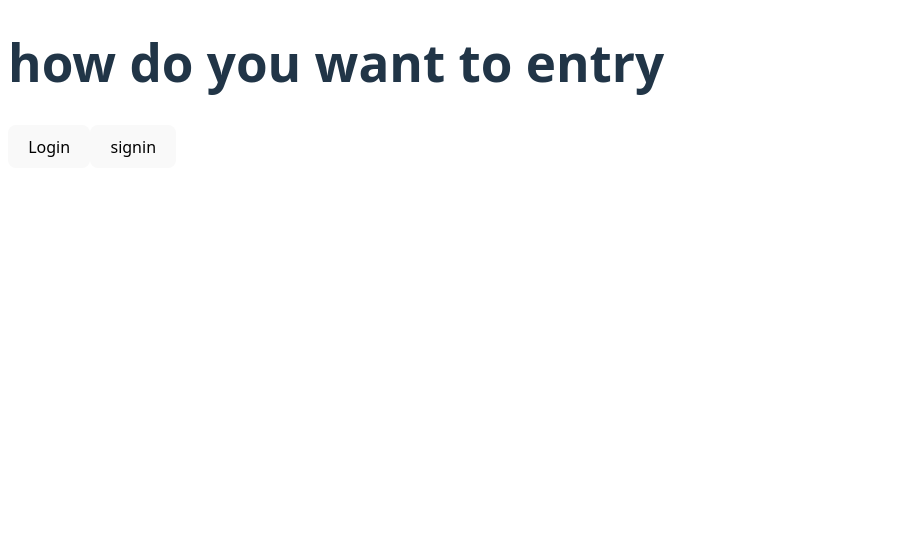
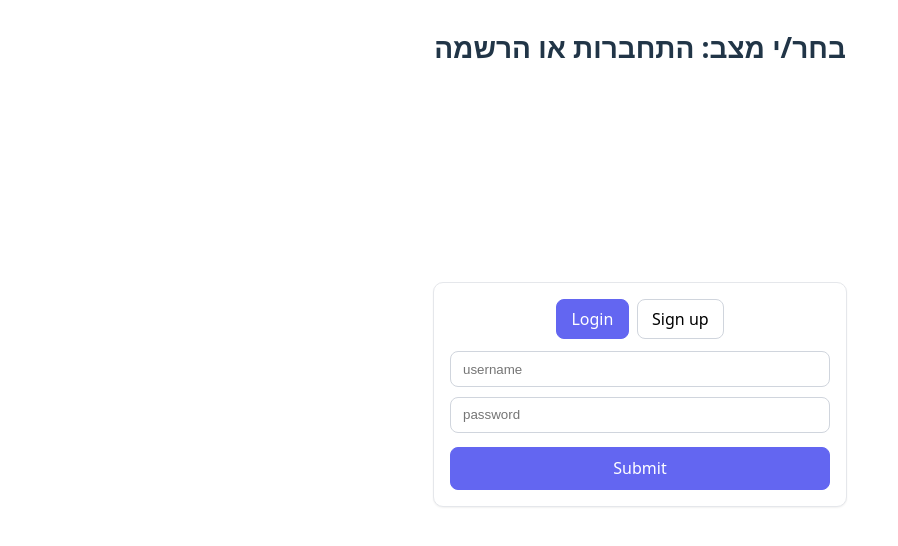
Before and after one commit to matanyaAlkobi/kodplay-client, a React (Vite) app: page / in a window 1280 px wide. Shown: the top 546 px of the page, without its empty margins (0-898 px from the left). Built offline with nearby package versions, Linux system fonts and the light colour scheme; no server answers.

Commit message:
added some styles

```diff
--- a/src/pages/entry.tsx
+++ b/src/pages/entry.tsx
@@ -1,10 +1,24 @@
 import { useNavigate } from "react-router"
 import checkIfTokenValid from "../utils/checkToken"
-import { useEffect } from "react"
+import { useEffect, useRef, useState } from "react"
+import login from "../utils/login"
+import signin from "../utils/signin"
+import saveToken from "../utils/saveToken"
+import "../styles/entry.css"
 
+type Mode = 'login' | 'signin'
 
 export default function Entry(){
     const navigate = useNavigate()
+    const [mode, setMode] = useState<Mode>('login')
+    const username = useRef<HTMLInputElement>(null)
+    const password = useRef<HTMLInputElement>(null)
+    const email = useRef<HTMLInputElement>(null)
+    const [inputEmpty,setInputEmpty] = useState(false)
+    const [notPasswordMatch,setPasswordMatch] = useState(false)
+    const [serverError,setServerError] = useState(false)
+    const [loading,setLoading] = useState(false)
+
     useEffect(() => {
         const checkToken = async() => {
             const token = await checkIfTokenValid()
@@ -13,16 +27,75 @@ export default function Entry(){
             }
         }
         checkToken()
-    },[])
-    return<>
-        <h1>how do you want to entry</h1>
-        <button onClick={() => {
-            const logorsign = 'login'
-            navigate('/login',{state:{logorsign:logorsign}})
-        }}>Login</button>
-        <button onClick={() => {
-            const logorSign = 'signin'
-            navigate('/login',{state:{logorsign:logorSign}})
-        }}>signin</button>
-    </>
+    },[navigate])
+
+    const onSubmit = async (e: React.FormEvent) => {
+        e.preventDefault()
+        if(!username.current?.value || !password.current?.value){
+            setInputEmpty(true)
+            return
+        } else {
+            setInputEmpty(false)
+        }
+        const user = {username:username.current?.value, password:password.current?.value, email:email.current?.value}
+        setLoading(true)
+        try{
+            const res = mode === 'login' ? await login(user) : await signin(user)
+            if(res?.status === 403){
+                setLoading(false)
+                setPasswordMatch(true)
+                return
+            }
+            if(res?.status === 500){
+                setLoading(false)
+                setServerError(true)
+                return
+            }
+            setPasswordMatch(false)
+            setServerError(false)
+            const token = await res?.json()
+            saveToken(token)
+            navigate('/home')
+        } finally {
+            setLoading(false)
+        }
+    }
+
+    return (
+        <main id="entry">
+            <h1>בחר/י מצב: התחברות או הרשמה</h1>
+            <div className="body">
+              <div className="panel">
+                <div className="tabs" role="tablist" aria-label="Login or Sign up">
+                    <button
+                      type="button"
+                      role="tab"
+                      aria-selected={mode==='login'}
+                      className={mode==='login' ? 'active' : ''}
+                      onClick={() => setMode('login')}
+                    >Login</button>
+                    <button
+                      type="button"
+                      role="tab"
+                      aria-selected={mode==='signin'}
+                      className={mode==='signin' ? 'active' : ''}
+                      onClick={() => setMode('signin')}
+                    >Sign up</button>
+                </div>
+                <form onSubmit={onSubmit}>
+                    <input type="text" placeholder="username" ref={username} required />
+                    <input type="password" placeholder="password" ref={password} required />
+                    {mode === 'signin' && (
+                      <input type="email" placeholder="email" ref={email} />
+                    )}
+                    <button type="submit">Submit</button>
+                    {loading && <p className="hint">Loading...</p>}
+                    {inputEmpty && <p className="error">This is a required fields</p>}
+                    {serverError && <p className="error">error in server</p>}
+                    {notPasswordMatch && <p className="error">password or user name not match</p>}
+                </form>
+              </div>
+            </div>
+        </main>
+    )
 }
--- a/src/pages/login.tsx
+++ b/src/pages/login.tsx
@@ -3,6 +3,7 @@ import login from "../utils/login"
 import { useRef, useState } from "react"
 import signin from "../utils/signin"
 import saveToken from "../utils/saveToken"
+import "../styles/login.css"
 
 export default function Login(){
     const navigate = useNavigate()
@@ -14,7 +15,9 @@ export default function Login(){
     const [notPasswordMatch,setPasswordMatch] = useState(false)
     const [Error,setError] = useState(false)
     const [loading,setLoading] = useState(false)
-    return<form>
+    return (
+    <main id="login">
+      <form>
         <input type="text" placeholder="username" ref={username} required/>
         <input type="password" placeholder="password" ref={password} required/>
         {logorSign.state.logorsign === 'signin'&&<input type="email" placeholder="email" ref={email}/>}
@@ -54,9 +57,11 @@ export default function Login(){
                     navigate('/home')
                 }
         }}>submit</button>
-        {loading && <p>loading...</p>}
-        {inputEmpty && <p>This is a required fields</p>}
-        {Error && <p>error in server</p>}
-        {notPasswordMatch && <p>password or user name not match</p>}
-    </form>
+        {loading && <p className="hint">Loading...</p>}
+        {inputEmpty && <p className="error">This is a required fields</p>}
+        {Error && <p className="error">error in server</p>}
+        {notPasswordMatch && <p className="error">password or user name not match</p>}
+      </form>
+    </main>
+    )
 }
--- /dev/null
+++ b/src/styles/entry.css
@@ -0,0 +1,125 @@
+#entry {
+    min-block-size: 100vh;
+    display: flex;
+    flex-direction: column;
+    gap: 1.5rem;
+    align-items: stretch;
+    padding: 1.5rem;
+}
+
+#entry h1 {
+    margin: 0;
+    align-self: center;
+    font-size: 1.75rem;
+    font-weight: 600;
+    text-align: start;
+}
+
+#entry > div {
+    display: flex;
+    justify-content: center;
+    align-items: center;
+    margin-block-start: -130px;
+    gap: 0.75rem;
+    flex: 1 1 auto;
+    inline-size: 100%;
+}
+
+#entry button {
+    padding: 0.6rem 1rem;
+    border-radius: 8px;
+    border: 1px solid #d0d5dd;
+    background: #ffffff;
+    cursor: pointer;
+    transition: background 0.15s ease, box-shadow 0.15s ease;
+}
+
+#entry button:hover {
+    background: #f2f4f7;
+    box-shadow: 0 1px 2px rgba(0, 0, 0, 0.06);
+}
+
+#entry button:active {
+    background: #eaecf0;
+}
+
+/* Panel holding tabs and form */
+#entry .panel {
+  inline-size: 100%;
+  max-inline-size: 380px;
+  padding: 1rem;
+  border: 1px solid #e5e7eb;
+  border-radius: 10px;
+  background: #ffffff;
+  box-shadow: 0 1px 2px rgba(0,0,0,0.06);
+  display: flex;
+  flex-direction: column;
+  gap: 0.75rem;
+}
+
+/* Tabs */
+#entry .tabs {
+  display: flex;
+  justify-content: center;
+  align-items: center;
+  gap: 0.5rem;
+}
+
+#entry .tabs button {
+  padding: 0.5rem 0.9rem;
+}
+
+#entry .tabs button.active {
+  border-color: #6366f1;
+  background: #6366f1;
+  color: #fff;
+}
+
+/* Form styling inside the panel */
+#entry form {
+  inline-size: 100%;
+  display: flex;
+  flex-direction: column;
+  gap: 0.6rem;
+}
+
+#entry input[type="text"],
+#entry input[type="password"],
+#entry input[type="email"] {
+  padding: 0.6rem 0.75rem;
+  border: 1px solid #d0d5dd;
+  border-radius: 8px;
+  outline: none;
+}
+
+#entry input:focus {
+  border-color: #6366f1;
+  box-shadow: 0 0 0 3px rgba(99, 102, 241, 0.2);
+}
+
+#entry form button[type="submit"] {
+  margin-block-start: 0.25rem;
+  padding: 0.6rem 0.75rem;
+  border-radius: 8px;
+  border: 1px solid #6366f1;
+  background: #6366f1;
+  color: #fff;
+  cursor: pointer;
+  transition: background 0.15s ease, box-shadow 0.15s ease;
+}
+
+#entry form button[type="submit"]:hover {
+  background: #5558ec;
+}
+
+#entry .error {
+  color: #b42318;
+  margin: 0;
+  font-size: 0.9rem;
+}
+
+#entry .hint {
+  color: #475467;
+  margin: 0;
+  font-size: 0.9rem;
+}
--- /dev/null
+++ b/src/styles/login.css
@@ -0,0 +1,62 @@
+/* Basic, minimal styling for Login page */
+
+#login {
+  min-block-size: 100vh;
+  display: grid;
+  place-items: center;
+  padding: 1.5rem;
+}
+
+#login form {
+  inline-size: 100%;
+  max-inline-size: 360px;
+  display: flex;
+  flex-direction: column;
+  gap: 0.75rem;
+  padding: 1.25rem;
+  border: 1px solid #e5e7eb;
+  border-radius: 10px;
+  background: #ffffff;
+  box-shadow: 0 1px 2px rgba(0,0,0,0.06);
+}
+
+#login input[type="text"],
+#login input[type="password"],
+#login input[type="email"] {
+  padding: 0.6rem 0.75rem;
+  border: 1px solid #d0d5dd;
+  border-radius: 8px;
+  outline: none;
+}
+
+#login input:focus {
+  border-color: #6366f1;
+  box-shadow: 0 0 0 3px rgba(99, 102, 241, 0.2);
+}
+
+#login button {
+  margin-block-start: 0.25rem;
+  padding: 0.6rem 0.75rem;
+  border-radius: 8px;
+  border: 1px solid #6366f1;
+  background: #6366f1;
+  color: #fff;
+  cursor: pointer;
+  transition: background 0.15s ease, box-shadow 0.15s ease;
+}
+
+#login button:hover {
+  background: #5558ec;
+}
+
+#login .error {
+  color: #b42318;
+  margin: 0;
+  font-size: 0.9rem;
+}
+
+#login .hint {
+  color: #475467;
+  margin: 0;
+  font-size: 0.9rem;
+}
```
Also changed, not shown: 1 other file (tests, documents, lock files or other folders).
